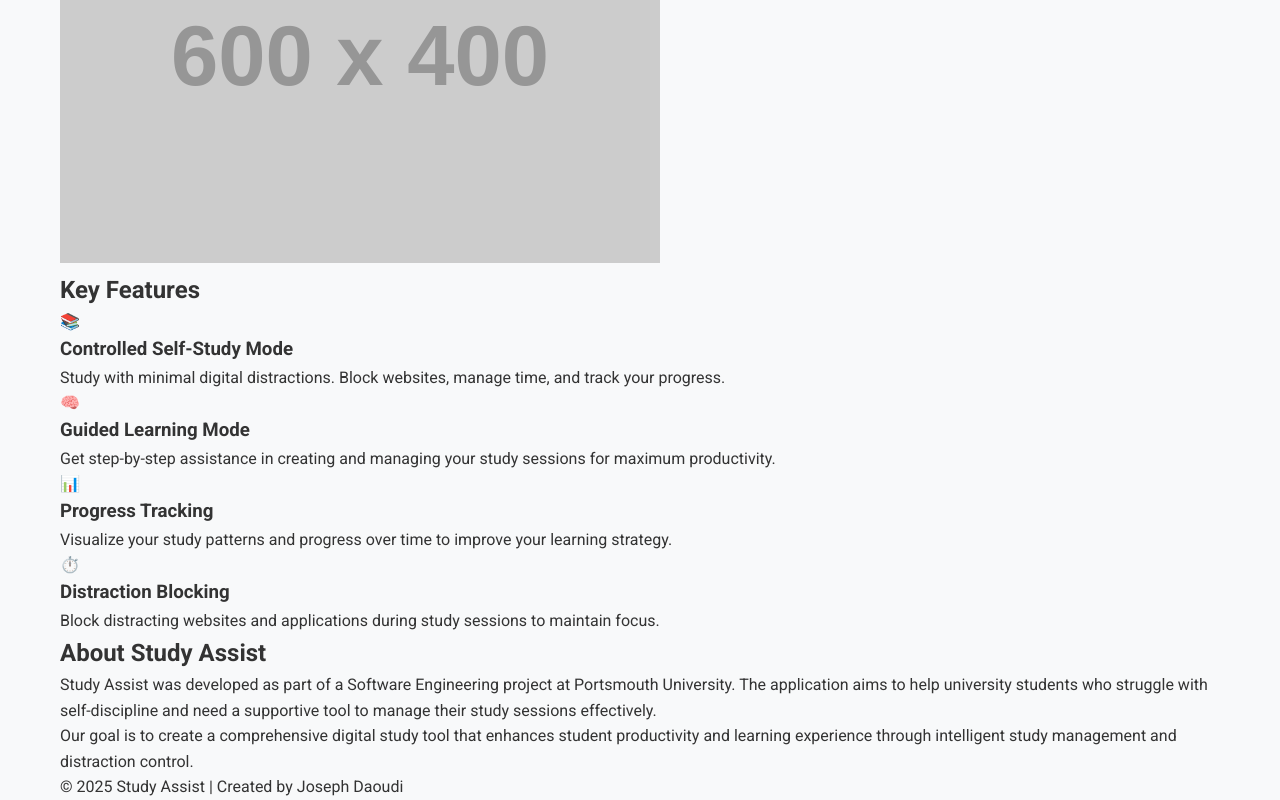
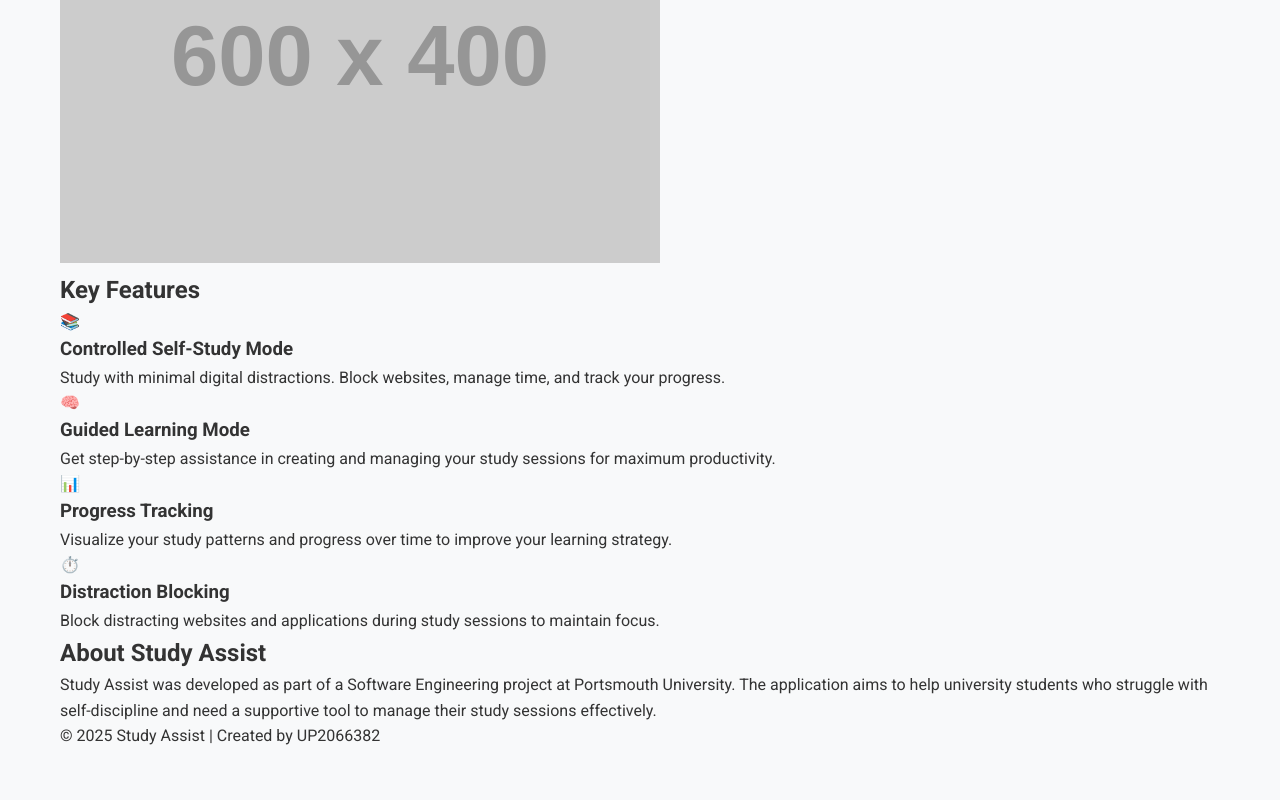
Before and after one commit to itzjoe27/Final-year, a plain HTML site: page index.html in a window 1280 px wide. Shown: the part 321-1121 px from the top of the page. After the commit the page ends 1070 px from the top, so only its background shows below. Drawn offline with Linux system fonts and the light colour scheme; placeholder pictures from the web are drawn by us.

Commit message:
finished

```diff
--- a/index.html
+++ b/index.html
@@ -72,13 +72,12 @@
         <div class="container">
             <h2 class="section-title">About Study Assist</h2>
             <p>Study Assist was developed as part of a Software Engineering project at Portsmouth University. The application aims to help university students who struggle with self-discipline and need a supportive tool to manage their study sessions effectively.</p>
-            <p>Our goal is to create a comprehensive digital study tool that enhances student productivity and learning experience through intelligent study management and distraction control.</p>
         </div>
     </section>
 
     <footer class="main-footer">
         <div class="container">
-            <p>&copy; 2025 Study Assist | Created by Joseph Daoudi</p>
+            <p>&copy; 2025 Study Assist | Created by UP2066382</p>
         </div>
     </footer>
 
```
Also changed, not shown: 1 other file.
